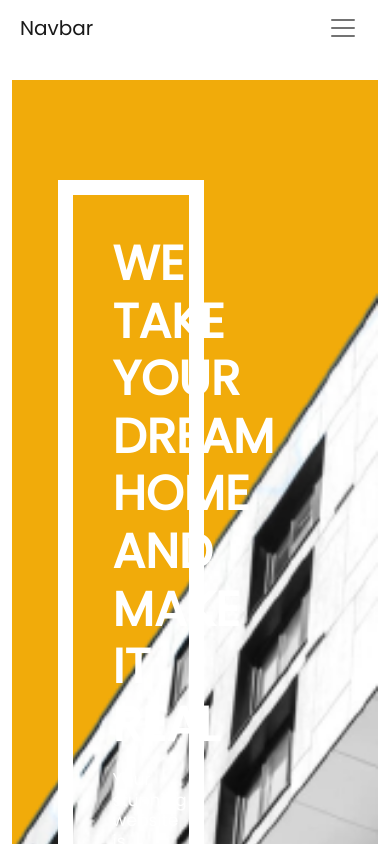
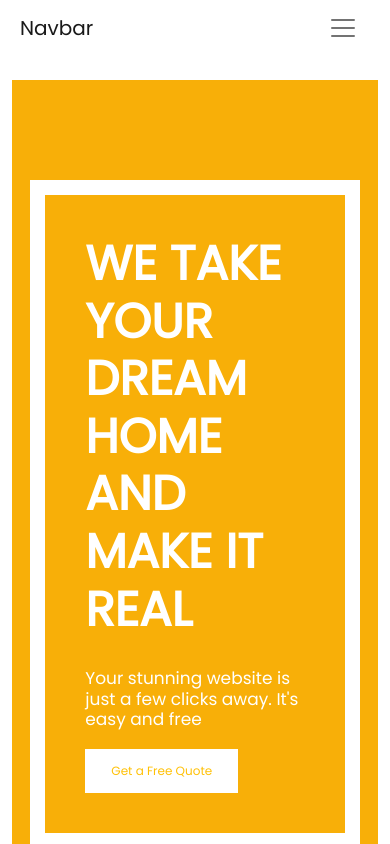
Before and after one commit to ArcticDevs/SurviWebsite, a React (Create React App) app: page / in a window 390 px wide. Shown: the top 844 px of the page. Built offline with nearby package versions, Linux system fonts and the light colour scheme.

Commit message:
Fixed Responsiveness

```diff
--- a/package.json
+++ b/package.json
@@ -8,6 +8,7 @@
     "@testing-library/user-event": "^13.5.0",
     "bootstrap": "^5.2.1",
     "react": "^18.2.0",
+    "react-bootstrap": "^2.5.0",
     "react-dom": "^18.2.0",
     "react-icons": "^4.4.0",
     "react-router-dom": "^6.4.0",
--- a/src/Pages/Home.jsx
+++ b/src/Pages/Home.jsx
@@ -27,6 +27,7 @@ import project_4 from '../assets/project_4.jpeg'
 import project_5 from '../assets/project_5.jpg'
 import project_6 from '../assets/project_6.jpeg'
 import project_icon from '../assets/project_hover.png'
+import SlideModal from '../components/SlideModal';
 
 const Home = () => {
     return (
@@ -37,7 +38,8 @@ const Home = () => {
                     <h6 className='my-3'>Your stunning website is just a few clicks away. It's easy and free</h6>
                     <button type='button' className='btn bg-white text-warning rounded-0' style={{ padding: '12px 25px', fontSize: '12px' }}>Get a Free Quote</button>
                 </div>
-                <img src={HomeImage} alt="home_image" />
+                <div className='parallax'></div>
+                {/* <img src={HomeImage} alt="home_image" /> */}
             </div>
             <div className="section_2">
                 <h1 className='text-center'>Our Services</h1>
@@ -135,9 +137,9 @@ const Home = () => {
                 </a>
             </div>
             <div className="section_4">
-                <div className="section_4___background"></div>
+                {/* <div className="section_4___background"></div> */}
                 <div className='row section_4___row text-center'>
-                    <div className="card col-lg-4 col">
+                    <div className="card col-4 col">
                         <div className="card-head">
                             <img src={service_quote} alt="" />
                         </div>
@@ -148,7 +150,7 @@ const Home = () => {
                             <h2 className='card-profile-job'>CEO at Compaxit</h2>
                         </div>
                     </div>
-                    <div className="card col-lg-4 col">
+                    <div className="card col-4 col">
                         <div className="card-head">
                             <img src={service_quote} alt="" />
                         </div>
@@ -159,7 +161,7 @@ const Home = () => {
                             <h2 className='card-profile-job'>CEO at Compaxit</h2>
                         </div>
                     </div>
-                    <div className='btn_card col-lg-4 col'>
+                    <div className='btn_card col-4 col'>
                         <h2>WHAT THAY SAY</h2>
                         <p className="card-text">Our object in the construction of the state is the greatest happiness of the whole, and not that of any one class.</p>
                         <a href="/" className='section_3___service_btn'>
--- a/src/components/SlideModal.jsx
+++ b/src/components/SlideModal.jsx
@@ -1,30 +1,40 @@
-import React from 'react'
+import { useState } from 'react'
+import Modal from 'react-bootstrap/Modal';
+import Carousel from 'react-bootstrap/Carousel';
 
-const SlideModal = () => {
+const SlideModal = ({ imageList }) => {
+
+    const [index, setIndex] = useState(0);
+
+    const handleSelect = (selectedIndex, e) => {
+        setIndex(selectedIndex);
+    };
     return (
-        <div>
-            <div id="carouselExampleFade" class="carousel slide carousel-fade" data-bs-ride="carousel">
-                <div class="carousel-inner">
-                    <div class="carousel-item active">
-                        <img src="..." class="d-block w-100" alt="..." />
-                    </div>
-                    <div class="carousel-item">
-                        <img src="..." class="d-block w-100" alt="..." />
-                    </div>
-                    <div class="carousel-item">
-                        <img src="..." class="d-block w-100" alt="..." />
-                    </div>
-                </div>
-                <button class="carousel-control-prev" type="button" data-bs-target="#carouselExampleFade" data-bs-slide="prev">
-                    <span class="carousel-control-prev-icon" aria-hidden="true"></span>
-                    <span class="visually-hidden">Previous</span>
-                </button>
-                <button class="carousel-control-next" type="button" data-bs-target="#carouselExampleFade" data-bs-slide="next">
-                    <span class="carousel-control-next-icon" aria-hidden="true"></span>
-                    <span class="visually-hidden">Next</span>
-                </button>
-            </div>
-        </div>
+        <Modal>
+            <Carousel activeIndex={index} onSelect={handleSelect}>
+                <Carousel.Item>
+                    <img
+                        className="d-block w-100"
+                        src="holder.js/800x400?text=First slide&bg=373940"
+                        alt="First slide"
+                    />
+                </Carousel.Item>
+                <Carousel.Item>
+                    <img
+                        className="d-block w-100"
+                        src="holder.js/800x400?text=Second slide&bg=282c34"
+                        alt="Second slide"
+                    />
+                </Carousel.Item>
+                <Carousel.Item>
+                    <img
+                        className="d-block w-100"
+                        src="holder.js/800x400?text=Third slide&bg=20232a"
+                        alt="Third slide"
+                    />
+                </Carousel.Item>
+            </Carousel>
+        </Modal>
     )
 }
 
--- a/src/index.css
+++ b/src/index.css
@@ -145,41 +145,6 @@ nav {
   stroke-width: 20px;
 }
 
-/* home Page */
-.section_1 {
-  position: relative;
-  overflow: hidden;
-  height: 100vh;
-}
-
-.section_1___box {
-  position: absolute;
-  line-height: 1;
-  padding: 40px;
-  width: 40%;
-  border: 15px solid white;
-  color: white;
-
-  top: 100px;
-  left: calc(30px + 4vw);
-}
-
-.section_1 img {
-  width: 100%;
-  height: 100%;
-  display: block;
-  object-fit: cover;
-}
-
-.section_1___box h1 {
-  font-size: 48px;
-  font-weight: 600;
-}
-.section_1___box h6 {
-  font-size: 17px;
-  font-weight: 400;
-}
-
 @media only screen and (min-width: 1200px) {
   .nav_cont {
     width: 80% !important;
--- a/src/styles/Footer.css
+++ b/src/styles/Footer.css
@@ -3,7 +3,7 @@
     display: flex;
     justify-content: center;
     background-color: var(--hover-color);
-    padding: 70px 150px;
+    padding: 70px 10vw;
     color: white;
 }
 
@@ -32,5 +32,20 @@
 .footer_right {
     position: relative;
     width: 50%;
-    flex: 20%;
+    flex: 30%;
 }
+
+@media only screen and (max-width: 768px) {
+    .footer {
+        flex-direction: column;
+        gap: 30px;
+    }
+    .footer_left___grid {
+        width: 100%;
+        flex-direction: column;
+        padding: 0 !important;
+    }
+    .footer_left___grid p {
+        width: 100% !important;
+    }
+}
--- a/src/styles/Home.css
+++ b/src/styles/Home.css
@@ -1,5 +1,45 @@
 .section_1 {
     background-color: var(--hover-color);
+}
+
+/* home Page */
+.section_1 {
+    position: relative;
+    overflow: hidden;
+    height: 100vh;
+}
+
+.section_1___box {
+    position: absolute;
+    line-height: 1;
+    padding: 40px;
+    width: 40%;
+    border: 15px solid white;
+    color: white;
+
+    top: 100px;
+    left: calc(30px + 4vw);
+}
+
+
+.parallax {
+    background-image: url("../assets/home.png");
+    height: 100%;
+    background-attachment: fixed;
+    background-position: 0%;
+    background-repeat: no-repeat;
+    background-size: cover;
+}
+
+.section_1___box h1 {
+    font-size: 48px;
+    font-weight: 600;
+}
+
+.section_1___box h6 {
+    margin: 30px 0 20px !important;
+    font-size: 17px;
+    font-weight: 400;
 }
 
 .section_2,
@@ -228,13 +268,31 @@
 }
 
 .section_4___row {
-    position: absolute;
-    top: 25%;
-    right: 0%;
+    position: relative;
     left: 10%;
     width: 80%;
     display: flex !important;
     flex-wrap: wrap !important;
+    top: 80px;
+}
+
+.section_4___row::before {
+    content: "";
+    position: absolute;
+    display: block;
+    width: 60%;
+    min-height: 80vh;
+    height: 100%;
+    z-index: 0;
+    left: -10%;
+    top: -80px;
+    bottom: 0;
+    background-color: var(--hover-color);
+    border-radius: 0 100px 100px 0;
+}
+
+.section_4___row div {
+    z-index: 1;
 }
 
 .section_4___row .card-head {
@@ -242,6 +300,7 @@
     background-color: white !important;
     display: block;
 }
+
 .section_4___row .card-head img {
     background-color: white !important;
     border-radius: 6px !important;
@@ -330,7 +389,7 @@
     width: 31%;
 }
 
-.section_5 .project-image{
+.section_5 .project-image {
     width: 100%;
     height: 100%;
     position: relative;
@@ -481,12 +540,14 @@
         width: 47% !important;
     }
 
-    .section_4___row {
-
+    .section_4___row::before {
+        width: 100%;
+        height: 75vh;
+        min-height: unset;
     }
 
     .section_4___row .btn_card {
-        margin-top: 20px;
+        margin: 120px 0 100px;
         display: block !important;
         position: relative !important;
         width: 100%;
@@ -497,14 +558,50 @@
     .subscribe-form {
         width: 100%;
     }
+
+    .section_1::before {
+        content: "";
+        position: absolute;
+        width: 100%;
+        height: 100%;
+        background-color: #ffb40688;
+    }
+
+    .section_1___box {
+        position: absolute;
+        width: 90%;
+        left: 5%;
+        right: 5%;
+    }
 }
+
 @media only screen and (max-width: 950px) {
     .project {
         width: 47% !important;
     }
 }
+
+@media only screen and (max-width: 900px) {
+    .section_4___row {
+        width: 90%;
+    }
+}
+
 @media only screen and (max-width: 768px) {
     .project {
         width: 100% !important;
     }
+
+    .section_4___row {
+        flex-direction: column;
+    }
+
+    .section_4___row .card {
+        width: 100% !important;
+        margin: 20px 0 !important;
+    }
+
+    .section_4___row .card:nth-child(2) {
+        margin-top: 100px !important;
+    }
 }
```
Also changed, not shown: 1 other file (tests, documents, lock files or other folders).
